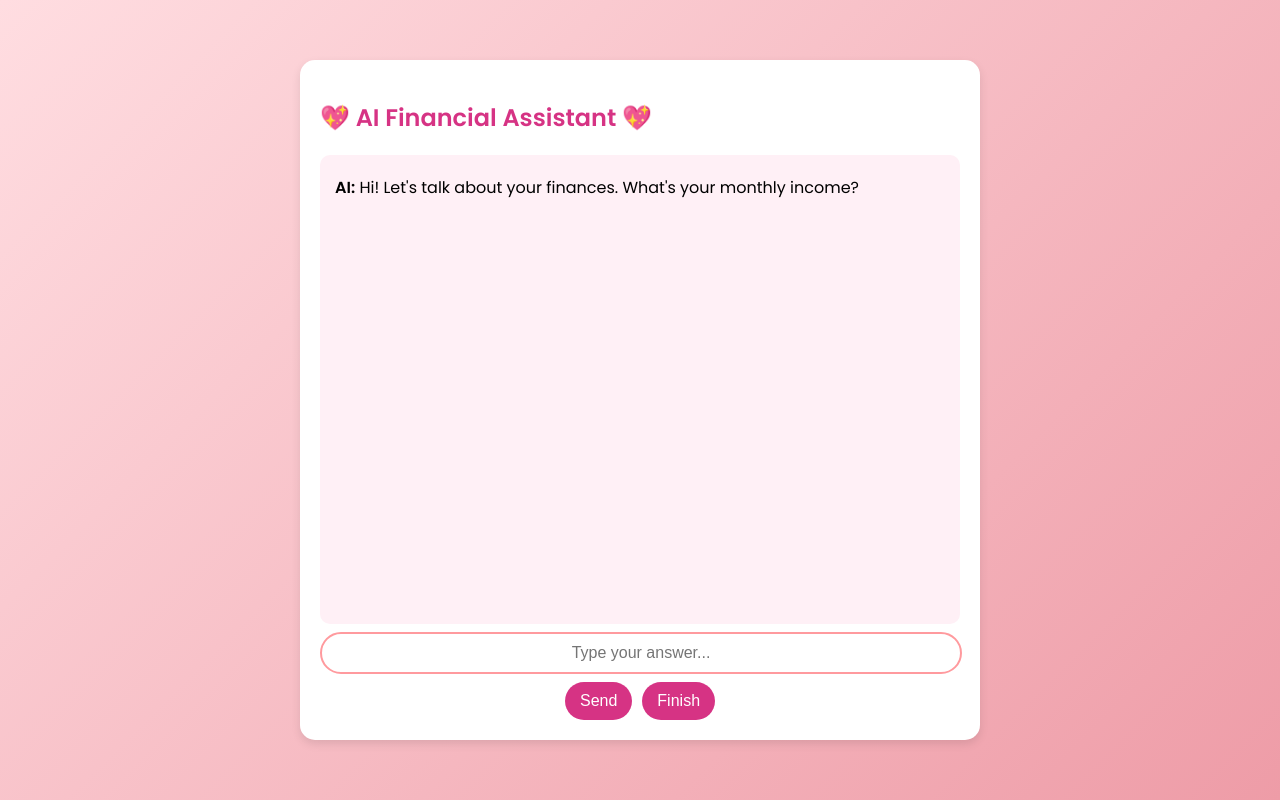
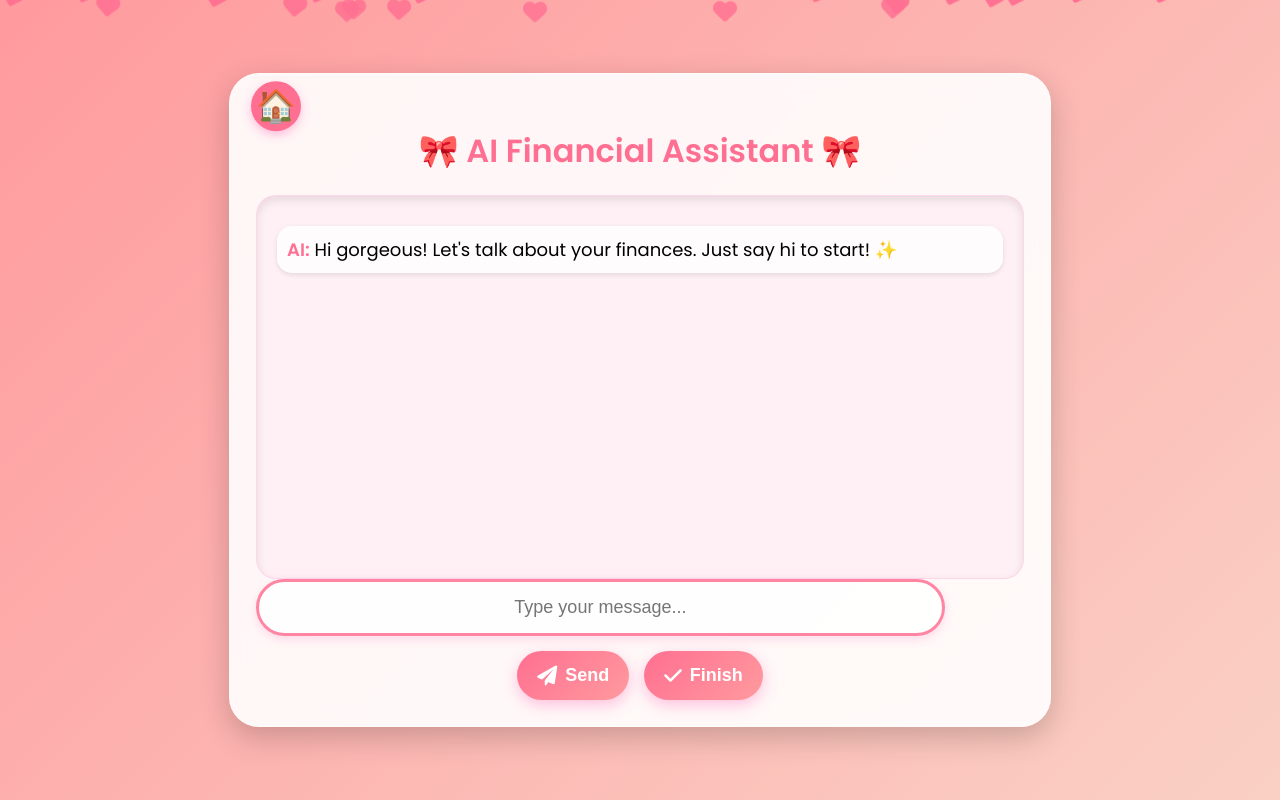
Before and after one commit to sophiahou1/Aurelle, a Flask app: page /financial_form in a window 1280 px wide. Run offline with Flask 3, Linux system fonts and the light colour scheme.

Commit message:
added ui

```diff
--- a/app.py
+++ b/app.py
@@ -71,17 +71,93 @@ def financial_form():
 
 @app.route('/ask_ai', methods=['POST'])
 def ask_ai():
-    user_message = request.json.get('message')
+    user_message = request.json.get('message').strip().lower()  # Normalize input
+    username = session.get('username', 'Guest')  # Retrieve username
+    current_goal = session.get('financial_goal', None)  # Get current goal
+    previous_goals = session.get('previous_goals', [])  # Retrieve previous goals
 
-    if not user_message:
-        return jsonify({"response": "I didn't understand that. Can you try again?"})
+    # Define financial goals and first question for each
+    goal_questions = {
+        "saving money": "How much do you currently save per month, and what is your savings target?",
+        "increasing income": "Are you looking for a raise, a side hustle, or a new job?",
+        "investing": "Are you a beginner, or do you have experience with investing?",
+        "managing debt": "What type of debt do you currently have (credit card, student loan, mortgage)?",
+        "planning for a major purchase": "What are you saving up for, and what’s your expected timeline?",
+        "retirement planning": "At what age do you want to retire, and do you have a retirement account?",
+        "tax optimization": "Are you looking for deductions, credits, or tax-efficient investments?",
+        "building credit score": "Do you know your current credit score?",
+        "preparing for unexpected expenses": "Do you currently have an emergency fund? If so, how many months of expenses do you have saved?",
+        "financial education": "What financial topics are you most interested in learning about?",
+        "expense report": "Would you like a summary of your expenses or budgeting suggestions?"
+    }
 
-    # Maintain chat history in session
+    # Define formatted financial goals list
+    financial_goals_list = [
+        "💰 Saving Money",
+        "💼 Increasing Income",
+        "📈 Investing",
+        "💳 Managing Debt",
+        "🏡 Planning for a Major Purchase",
+        "🏦 Retirement Planning",
+        "📊 Tax Optimization",
+        "✅ Building Credit Score",
+        "🚑 Preparing for Unexpected Expenses",
+        "📖 Financial Education",
+        "📊 Expense Report"
+    ]
+
+    # If user asks for the financial goals list
+    if "what are the financial goals" in user_message or "what options" in user_message:
+        return jsonify({"response": "Here are the available financial goals:<br><br>" +
+                         "<br>".join([f"🔹 {goal}" for goal in financial_goals_list]) +
+                         "<br><br>👉 **Type 'Change my goal' to switch to a different goal.**"})
+
+    # If user wants to change their goal
+    if "change my goal" in user_message or "i want to change my goal" in user_message:
+        return jsonify({"response": "🔄 **You can change your financial goal anytime!**<br><br>" +
+                         "Here are the available financial goals:<br><br>" +
+                         "<br>".join([f"🔹 {goal}" for goal in financial_goals_list]) +
+                         "<br><br>👉 **Please type the goal you want to switch to.**"})
+
+    # Detect if user selects a financial goal
+    selected_goal = next((goal for goal in goal_questions.keys() if goal in user_message), None)
+
+    if selected_goal:
+        if current_goal and current_goal != selected_goal:
+            previous_goals.append(current_goal)  # Save current goal to history
+
+        session['financial_goal'] = selected_goal  # Store new goal
+        session['previous_goals'] = previous_goals  # Update previous goals list
+
+        session['chat_history'] = [
+            {"role": "system", "content": f"You are a financial assistant specializing in {selected_goal}."},
+            {"role": "assistant", "content": f"✅ You've switched to **{selected_goal.title()}**! Let's continue."}
+        ]
+
+        # Ask the first question for the selected goal
+        first_question = goal_questions[selected_goal]
+        session['chat_history'].append({"role": "assistant", "content": first_question})
+
+        return jsonify({"response": f"✅ You've switched to **{selected_goal.title()}**!<br><br>{first_question}"})
+
+    # Allow user to view previous goal
+    if "previous goal" in user_message or "what was my last goal" in user_message:
+        if previous_goals:
+            last_goal = previous_goals.pop()  # Remove last goal from history
+            session['financial_goal'] = last_goal  # Switch back to last goal
+            session['previous_goals'] = previous_goals  # Update session
+
+            session['chat_history'].append(
+                {"role": "assistant", "content": f"🔄 You've switched back to your previous goal: **{last_goal.title()}**!"}
+            )
+
+            return jsonify({"response": f"🔄 You've switched back to your previous goal: **{last_goal.title()}**!<br><br>{goal_questions[last_goal]}"})
+
+        return jsonify({"response": "❌ No previous goal found. You are currently working on **" + current_goal.title() + "**."})
+
+    # Ensure chat history exists (prevents chatbot from asking for goal again)
     if 'chat_history' not in session:
-        session['chat_history'] = [
-            {"role": "system", "content": "You are a friendly financial assistant gathering financial details."},
-            {"role": "assistant", "content": "Hi! Let's talk about your finances. What's your monthly income?"}
-        ]
+        return jsonify({"response": "Please select a financial goal first.<br><br>👉 Type: **'What are the financial goals?'** to see available options."})
 
     # Add user message to chat history
     session['chat_history'].append({"role": "user", "content": user_message})
@@ -94,10 +170,31 @@ def ask_ai():
 
     bot_response = ai_response.choices[0].message.content
 
+    # 🔥 **Automatically format AI-generated "tips" lists for better readability**
+    if "tips" in bot_response.lower():
+        bot_response = bot_response.replace("1.", "<br><br>1️⃣ ").replace("2.", "<br><br>2️⃣ ") \
+                                   .replace("3.", "<br><br>3️⃣ ").replace("4.", "<br><br>4️⃣ ") \
+                                   .replace("5.", "<br><br>5️⃣ ").replace("6.", "<br><br>6️⃣ ") \
+                                   .replace("7.", "<br><br>7️⃣ ").replace("8.", "<br><br>8️⃣ ") \
+                                   .replace("9.", "<br><br>9️⃣ ").replace("10.", "<br><br>🔟 ") \
+                                   + "<br><br>😊 Let me know if you need more details on any of these!"
+
+    # Debugging: Print AI response
+    print("AI Response:", bot_response)
+
     # Add AI response to chat history
     session['chat_history'].append({"role": "assistant", "content": bot_response})
 
     return jsonify({"response": bot_response})
+
+@app.route('/set_goal', methods=['POST'])
+def set_goal():
+    selected_goal = request.json.get('goal')
+    if selected_goal:
+        session['financial_goal'] = selected_goal  # Store selected goal
+        return jsonify({"message": f"Goal set to {selected_goal}!"})
+    return jsonify({"error": "No goal selected."})
+
 
 def save_financial_data(username, financial_data):
     with open("users.txt", "r") as f:
--- a/templates/financial_form.html
+++ b/templates/financial_form.html
@@ -3,90 +3,202 @@
 <head>
     <meta charset="UTF-8">
     <meta name="viewport" content="width=device-width, initial-scale=1.0">
-    <title>AI Financial Form</title>
+    <title>🎀 AI Financial Chat 🎀</title>
     <link href="https://fonts.googleapis.com/css2?family=Poppins:wght@300;400;600&display=swap" rel="stylesheet">
+    <link rel="stylesheet" href="https://cdnjs.cloudflare.com/ajax/libs/font-awesome/6.0.0/css/all.min.css">
     <style>
         body {
             font-family: 'Poppins', sans-serif;
-            background: linear-gradient(135deg, #ffdde1, #ee9ca7);
+            background: linear-gradient(135deg, #ff9a9e, #fad0c4);
             display: flex;
             justify-content: center;
             align-items: center;
             height: 100vh;
             margin: 0;
             flex-direction: column;
+            overflow: hidden;
         }
 
         .chat-container {
-            background: white;
-    padding: 20px;
-    border-radius: 15px;
-    box-shadow: 0px 4px 10px rgba(0, 0, 0, 0.1);
-    width: 50%;
-    height: 80vh; /* Makes it take up most of the page */
+            background: rgba(255, 255, 255, 0.9);
+            padding: 25px;
+            border-radius: 30px;
+            box-shadow: 0px 10px 30px rgba(0, 0, 0, 0.2);
+            width: 60%;
+            height: 75vh;
             display: flex;
             flex-direction: column;
             justify-content: space-between;
+            text-align: center;
+            animation: fadeIn 1s ease-in-out;
+            backdrop-filter: blur(10px);
+            border: 2px solid rgba(255, 255, 255, 0.3);
+            position: relative;
+        }
+
+        @keyframes fadeIn {
+            from { opacity: 0; transform: translateY(20px); }
+            to { opacity: 1; transform: translateY(0); }
+        }
+
+        .logo {
+            position: absolute;
+            top: 15px;
+            left: 20px;
+            width: 50px;
+            height: 50px;
+            background: #ff6f91;
+            border-radius: 50%;
+            display: flex;
+            align-items: center;
+            justify-content: center;
+            box-shadow: 0px 4px 10px rgba(255, 105, 180, 0.4);
+            animation: bounce 2s infinite;
+        }
+
+        .logo img {
+            width: 30px;
+            height: 30px;
+            filter: drop-shadow(2px 2px 4px rgba(0, 0, 0, 0.2));
+        }
+
+        @keyframes bounce {
+            0%, 100% { transform: translateY(0); }
+            50% { transform: translateY(-10px); }
         }
 
         h2 {
-            color: #d63384;
+            color: #ff6f91;
+            font-family: 'Poppins', sans-serif;
+            font-size: 32px;
+            font-weight: 700;
+            text-shadow: none;
+            margin-bottom: 20px;
         }
 
         #chat {
             background: #fff0f6;
-        padding: 15px;
-        height: 65vh; /* Most of the page height */
+            padding: 20px;
+            height: 55vh;
             overflow-y: auto;
-        border-radius: 10px;
-        font-size: 16px;
+            border-radius: 20px;
+            font-size: 18px;
             flex-grow: 1;
+            text-align: left;
+            box-shadow: inset 0px 4px 10px rgba(0, 0, 0, 0.1);
+            border: 1px solid rgba(255, 105, 180, 0.2);
         }
 
-        p {
-            margin: 5px 0;
+        #chat p {
+            margin: 10px 0;
+            padding: 10px;
+            border-radius: 15px;
+            background: rgba(255, 255, 255, 0.8);
+            box-shadow: 0px 2px 5px rgba(0, 0, 0, 0.1);
+        }
+
+        #chat p b {
+            color: #ff6f91;
         }
 
         input {
-            width: calc(100% - 22px);
-            padding: 10px;
-            margin: 8px 0;
-            border: 2px solid #ff9a9e;
-            border-radius: 25px;
+            width: 85%;
+            padding: 15px;
+            border: 3px solid #ff85a2;
+            border-radius: 30px;
             outline: none;
-            font-size: 16px;
+            font-size: 18px;
             text-align: center;
+            transition: all 0.3s ease-in-out;
+            box-shadow: 0px 4px 10px rgba(255, 105, 180, 0.2);
+            background: rgba(255, 255, 255, 0.9);
         }
 
         input:focus {
-            border-color: #d63384;
+            border-color: #ff6f91;
+            transform: scale(1.05);
         }
 
         .button-container {
             display: flex;
-            gap: 10px;
+            gap: 15px;
             justify-content: center;
+            margin-top: 15px;
         }
 
         button {
-            background: #d63384;
+            background: linear-gradient(135deg, #ff6f91, #ff9a9e);
             color: white;
             border: none;
-            padding: 10px 15px;
-            border-radius: 25px;
+            padding: 14px 20px;
+            border-radius: 30px;
             cursor: pointer;
-            font-size: 16px;
-            transition: 0.3s;
+            font-size: 18px;
+            font-weight: 700;
+            transition: all 0.3s;
+            box-shadow: 0px 5px 15px rgba(255, 105, 180, 0.4);
+            display: flex;
+            align-items: center;
+            gap: 8px;
         }
 
         button:hover {
-            background: #b7226b;
+            background: linear-gradient(135deg, #ff4d6d, #ff758c);
+            transform: scale(1.1);
+        }
+
+        button i {
+            font-size: 20px;
+        }
+
+        /* Scrollbar styling */
+        #chat::-webkit-scrollbar {
+            width: 8px;
+        }
+
+        #chat::-webkit-scrollbar-track {
+            background: rgba(255, 105, 180, 0.1);
+            border-radius: 10px;
+        }
+
+        #chat::-webkit-scrollbar-thumb {
+            background: #ff6f91;
+            border-radius: 10px;
+        }
+
+        #chat::-webkit-scrollbar-thumb:hover {
+            background: #ff4d6d;
+        }
+
+        /* Floating hearts animation */
+        .floating-hearts {
+            position: absolute;
+            top: 0;
+            left: 0;
+            width: 100%;
+            height: 100%;
+            pointer-events: none;
+            z-index: -1;
+        }
+
+        .heart {
+            position: absolute;
+            color: #ff6f91;
+            font-size: 24px;
+            animation: float 5s infinite ease-in-out;
+        }
+
+        @keyframes float {
+            0% { transform: translateY(0) rotate(0deg); opacity: 0.8; }
+            50% { transform: translateY(-20px) rotate(20deg); opacity: 1; }
+            100% { transform: translateY(0) rotate(0deg); opacity: 0.8; }
         }
     </style>
     <script>
         async function askAI() {
             let userMessage = document.getElementById("userInput").value;
-            document.getElementById("chat").innerHTML += "<p><b>You:</b> " + userMessage + "</p>";
+            if (userMessage.trim() === "") return;
+            document.getElementById("chat").innerHTML += `<p><b>You:</b> ${userMessage}</p>`;
             document.getElementById("userInput").value = "";
 
             let response = await fetch("/ask_ai", {
@@ -96,7 +208,8 @@
             });
 
             let data = await response.json();
-            document.getElementById("chat").innerHTML += "<p><b>AI:</b> " + data.response + "</p>";
+            document.getElementById("chat").innerHTML += `<p><b>AI:</b> ${data.response}</p>`;
+            document.getElementById("chat").scrollTop = document.getElementById("chat").scrollHeight;
         }
 
         async function submitData() {
@@ -113,19 +226,42 @@
             alert(result.message);
             window.location.href = "/";
         }
+
+        // Floating hearts animation
+        function createHearts() {
+            const heartContainer = document.createElement('div');
+            heartContainer.className = 'floating-hearts';
+            document.body.appendChild(heartContainer);
+
+            for (let i = 0; i < 20; i++) {
+                const heart = document.createElement('i');
+                heart.className = 'heart fas fa-heart';
+                heart.style.left = `${Math.random() * 100}vw`;
+                heart.style.animationDelay = `${Math.random() * 5}s`;
+                heartContainer.appendChild(heart);
+            }
+        }
+
+        window.onload = createHearts;
     </script>
 </head>
 <body>
 
     <div class="chat-container">
-        <h2>💖 AI Financial Assistant 💖</h2>
+        <!-- Cute Logo -->
+        <div class="logo">
+            <a href="homepage.html" style="text-decoration: none; font-size: 32px;">
+                🏠
+            </a>
+        </div>
+        <h2>🎀 AI Financial Assistant 🎀</h2>
         <div id="chat">
-            <p><b>AI:</b> Hi! Let's talk about your finances. What's your monthly income?</p>
+            <p><b>AI:</b> Hi gorgeous! Let's talk about your finances. Just say hi to start! ✨</p>
         </div>
-        <input type="text" id="userInput" placeholder="Type your answer...">
+        <input type="text" id="userInput" placeholder="Type your message...">
         <div class="button-container">
-            <button onclick="askAI()">Send</button>
-            <button onclick="submitData()">Finish</button>
+            <button onclick="askAI()"><i class="fas fa-paper-plane"></i> Send</button>
+            <button onclick="submitData()"><i class="fas fa-check"></i> Finish</button>
         </div>
     </div>
 
--- a/users.txt
+++ b/users.txt
@@ -1 +1,5 @@
 user:scrypt:32768:8:1$ev7DrdTgQJ8nVXCy$cb7a8831551828d9b4373944f19fe6540be71f3c1bb9f592bf2d9c2e7f8e66745d5dde9c0b60d6247fed0b6bb7ece23c43b393863b5389b89a07d87ab756c0ed
+newuser1:scrypt:32768:8:1$cW3dAAEWheVP3mQR$d621f46c90d832d19b3e5b3968f813511083ca28fef1934a785bd4f15ae52d6a67d44aac539e0dc3e9e2ccbec2517e8cec6ec847c6b483db9077da94e3a22ede
+angelina:scrypt:32768:8:1$8SZPMZmI7IY6C7m6$b12b336a8a6c194a5d8205c680322be49fb57d21cf286f6e0b7d3af65532d386a0d286ee0c4fff346a3210fd95001348d19b79eb8b189de3cf74bfe8d232c45e
+newuser:scrypt:32768:8:1$rOeLDdEVqKB1OLZO$90b4f01a1e7cb55d6d2839b65270dd79970307ed555822bde88e4b05e7a1a630a80c0d8f19a7515b5c50c6f98ec7229f13b80ea17abeb44c64712875f37667af
+newuserr:scrypt:32768:8:1$wWmaS1dkDcRERGT2$6049b7e28d5a5c910a792cd036ba850ba5549d41b738a5906f5703c42a62cb957ea78c2b23d4608cbca212407692933790d3d8fa766915c48e5b9ec9f1c18f63
```
Also changed, not shown: 1 other file. Lines whose indentation alone changed are shown as unchanged.
